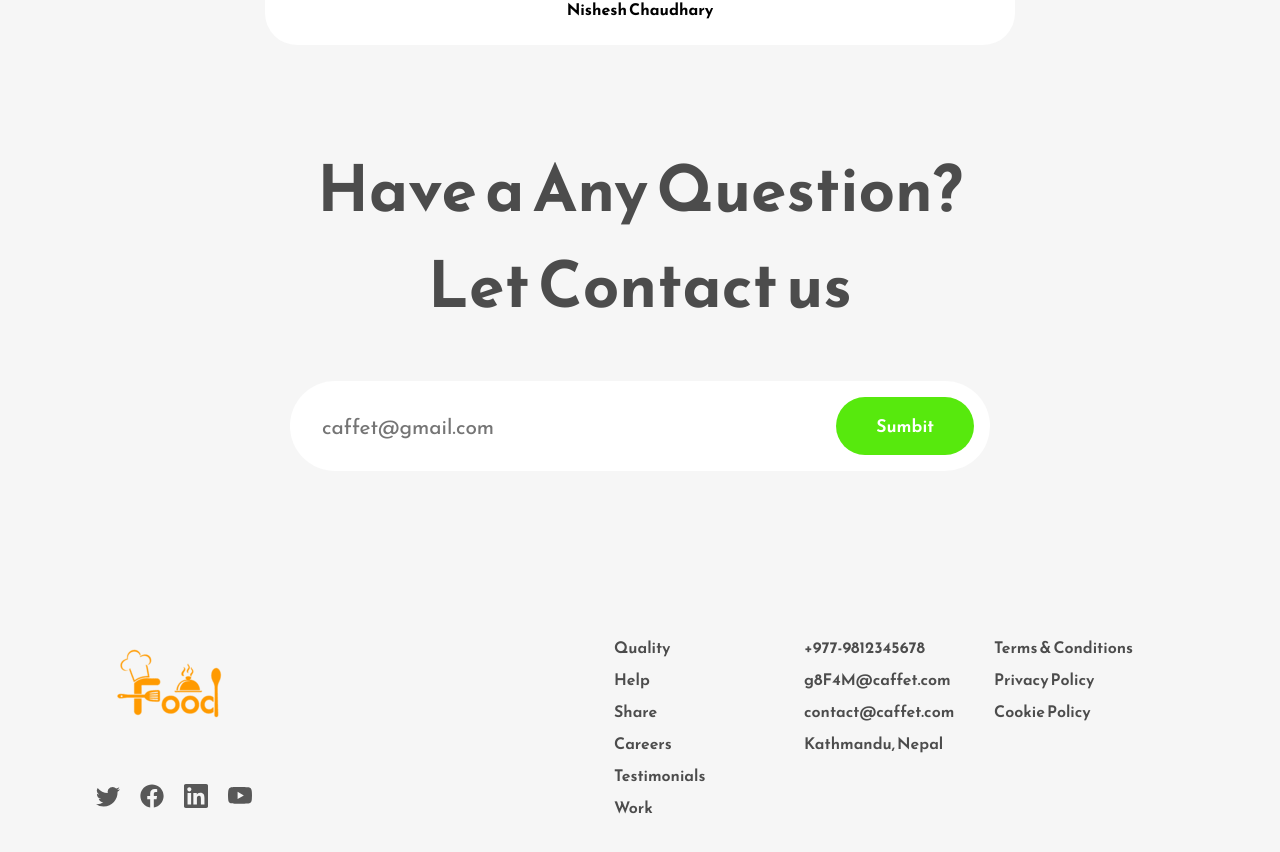
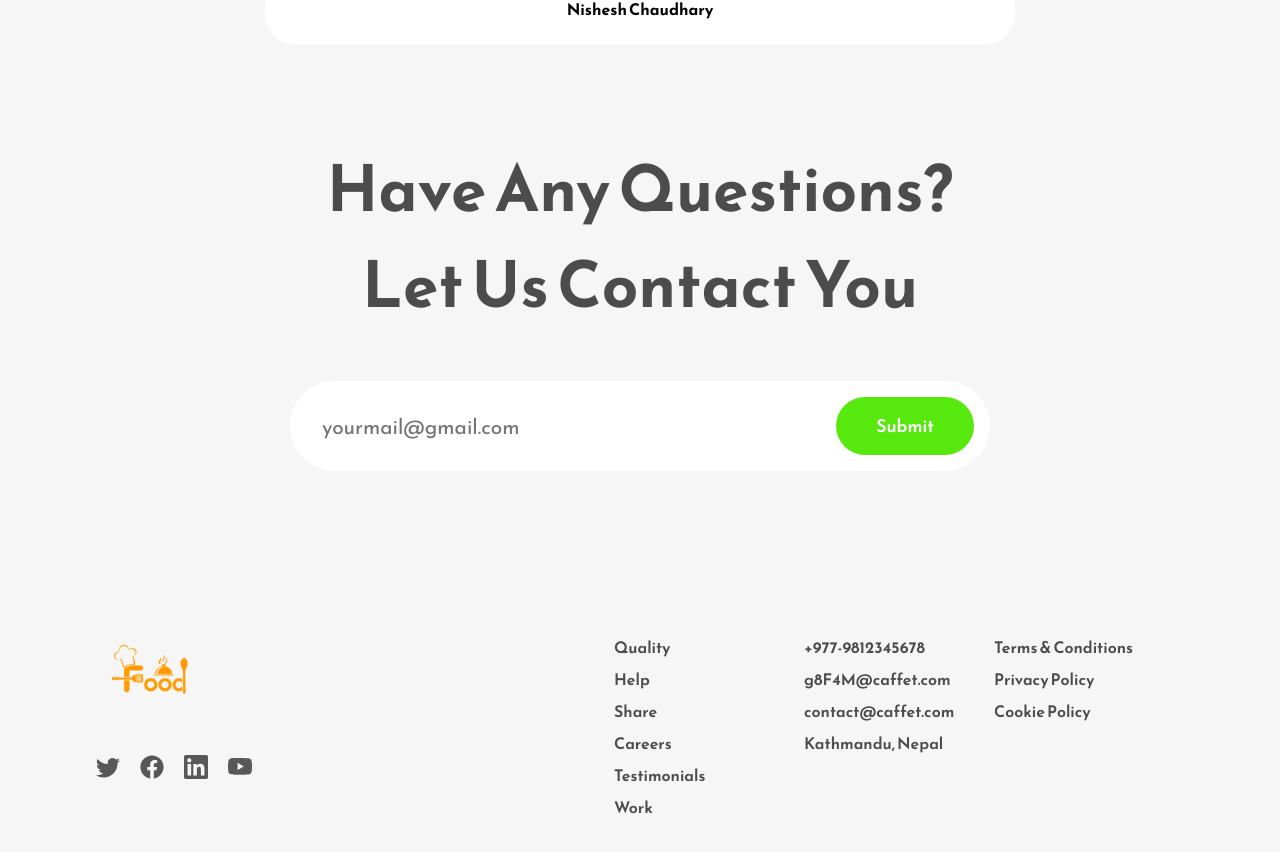
Before and after one commit to Nisheshchy/Food-App, a React (Create React App) app: page / in a window 1280 px wide. Shown: the part 4295-5147 px from the top of the page. Built offline with nearby package versions, Linux system fonts and the light colour scheme.

Commit message:
Implement and some error fix

```diff
--- a/src/Components/Contact.js
+++ b/src/Components/Contact.js
@@ -5,12 +5,11 @@ import React from "react";
 const Contact = () => {
   return (
     <div className="contact-page-wrapper">
-      <h1 className="primary-heading"> Have a Any Question?</h1>
-      <h1 className="primary-heading">Let Contact us</h1>
+      <h1 className="primary-heading">Have Any Questions?</h1>
+      <h1 className="primary-heading">Let Us Contact You</h1>
       <div className="contact-form-container">
-        <input type="text" placeholder="caffet@gmail.com" />
-
-        <button className="secondary-button">Sumbit</button>
+        <input type="text" placeholder="yourmail@gmail.com" />
+        <button className="secondary-button">Submit</button>
       </div>
     </div>
   );
--- a/src/Components/Footer.js
+++ b/src/Components/Footer.js
@@ -11,7 +11,7 @@ const Footer = () => {
   return (
     <div className="footer-wrapper">
       <div className="footer-section-one">
-        <div className="fotter-logo-container">
+        <div className="footer-logo-container">
           <img src={Logo} alt="" />
         </div>
         <div className="footer-icons">
--- a/src/Components/Navbar.js
+++ b/src/Components/Navbar.js
@@ -49,11 +49,11 @@ const Navbar = () => {
         <img src={Logo} alt="" />
       </div>
       <div className="navbar-links-container">
-        <a href="#">Home</a>
-        <a href="#">About</a>
-        <a href="#">Testimonials</a>
-        <a href="#">Contact</a>
-        <a href="#">
+        <a href="#home">Home</a>
+        <a href="#about">About</a>
+        <a href="#testimonials">Testimonials</a>
+        <a href="#contact">Contact</a>
+        <a href="#cart">
           <BsCart2 className="navbar-cart-icon" />
         </a>
         <button className="primary-button">Bookings Now</button>
```
